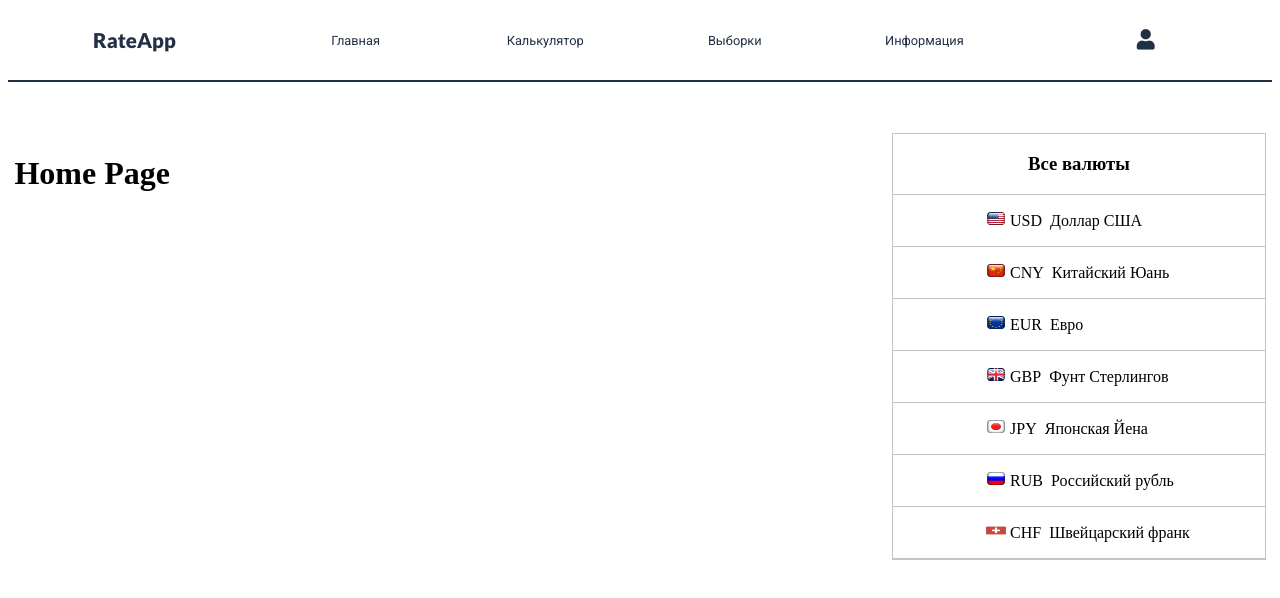
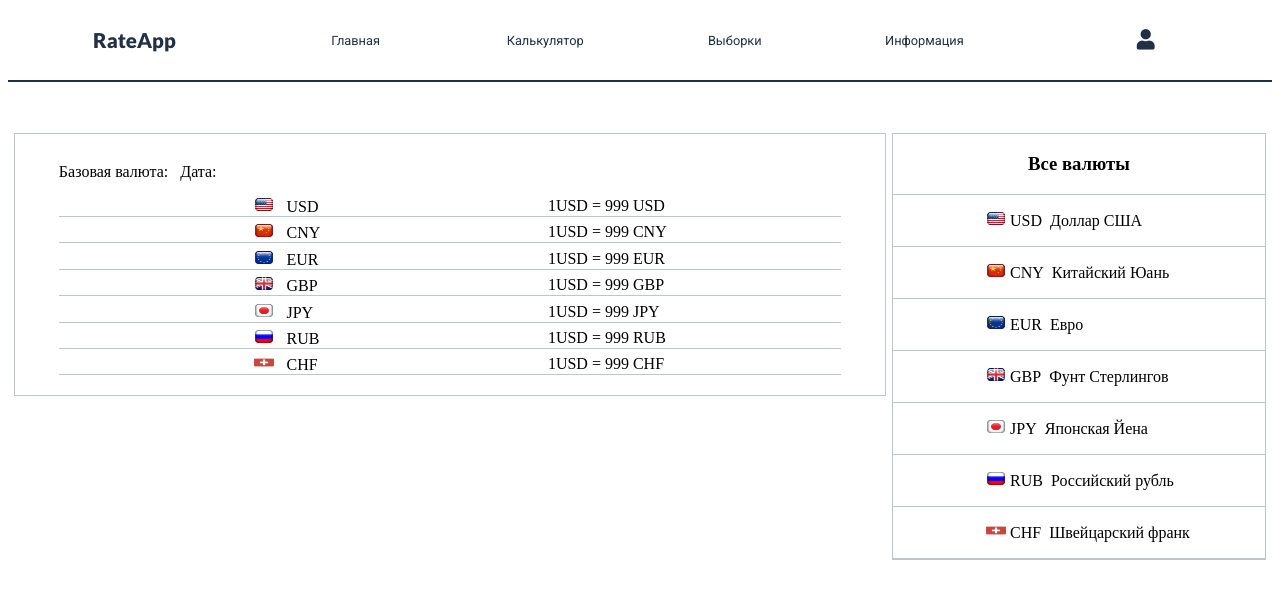
Before and after one commit to yu1iia/rateapp, a React (Create React App) app in the folder app/: page / in a window 1280 px wide. Shown: the top 598 px of the page. Built offline with nearby package versions, Linux system fonts and the light colour scheme.

Commit message:
added exchange component

```diff
--- /dev/null
+++ b/app/src/components/exchange/Exchange.js
@@ -0,0 +1,33 @@
+import React, { useContext } from 'react';
+import { RateContext } from '../../context/RateContext';
+import './exchange.scss';
+
+export const Exchange = () => {
+  const { state } = useContext(RateContext);
+
+  const currency = { ...state.currency };
+
+  return (
+    <div className="exchange">
+      <div className="exchangeContainer">
+        <div className="exchangeContent">
+          <div>
+            <p>Базовая валюта: &nbsp; Дата:</p>
+          </div>
+          <ul>
+            {Object.keys(currency).map((item, i) => {
+              return (
+                <li key={item}>
+                  <span>
+                    <img src={currency[item].flag} alt={item} /> &nbsp; {item}
+                  </span>
+                  <span>{`1${state.base} = ${currency[item].course} ${item}`}</span>
+                </li>
+              );
+            })}
+          </ul>
+        </div>
+      </div>
+    </div>
+  );
+};
--- /dev/null
+++ b/app/src/components/exchange/exchange.scss
@@ -0,0 +1,37 @@
+.exchange {
+  min-height: 16vw;
+  border: 1px solid #bfc4cd;
+  padding: 1vw 0 1vw 0;
+}
+
+.exchangeContainer {
+  width: 90%;
+  margin: 0 auto;
+}
+
+.exchangeHead {
+  font-weight: bold;
+  padding: 1vw;
+}
+
+.exchangeContent {
+  ul {
+    list-style: none;
+    margin: 0;
+    padding: 0;
+
+    li {
+      padding-left: 25%;
+      border-bottom: 1px solid #bfc4cd;
+      display: block;
+      margin: 0.5vw auto 0.5vw auto;
+      display: grid;
+      grid-template-columns: 1fr 1fr;
+
+      img {
+        width: 20px;
+        height: 15px;
+      }
+    }
+  }
+}
--- a/app/src/pages/home/Home.js
+++ b/app/src/pages/home/Home.js
@@ -1,6 +1,7 @@
 import React from 'react';
+import { Exchange } from '../../components/exchange/Exchange';
 import './home.scss';
 
 export const Home = () => {
-  return <h1>Home Page</h1>;
+  return <Exchange />;
 };
```
